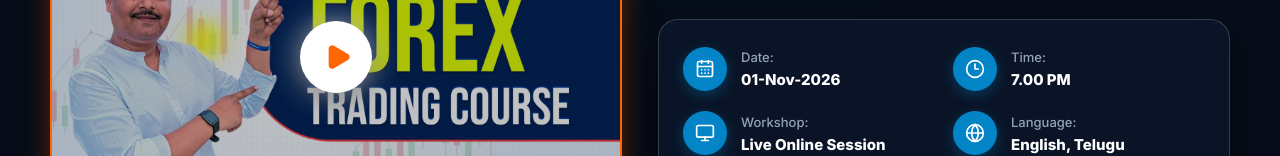
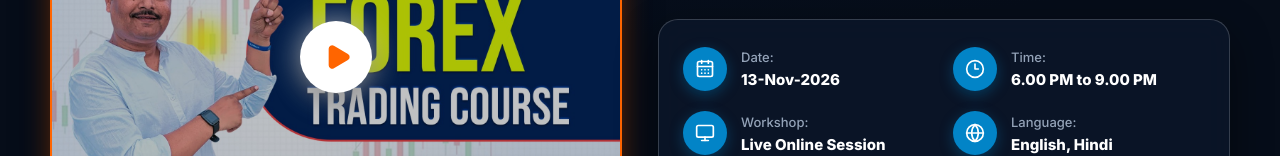
Before and after one commit to pandaece-murali/safe-trader-forex-masterclass, a Next.js app: page / in a window 1280 px wide. Shown: the part 644-800 px from the top of the page. Built offline with nearby package versions, Linux system fonts and the light colour scheme.

Commit message:
webinar date change

```diff
--- a/app/page.tsx
+++ b/app/page.tsx
@@ -308,10 +308,10 @@ const faqs = [
   },
 ];
 
-const WEBINAR_DATE = "01-Nov-2026";
-const WEBINAR_TIME = "7.00 PM";
+const WEBINAR_DATE = "13-Nov-2026";
+const WEBINAR_TIME = "6.00 PM to 9.00 PM";
 const WEBINAR_MODE = "Live Online Session";
-const WEBINAR_LANGUAGE = "English, Telugu";
+const WEBINAR_LANGUAGE = "English, Hindi";
 const REGISTRATION_URL = "https://rzp.io/rzp/jzhEnqTU";
 
 type ZoomCardData = {
@@ -340,8 +340,8 @@ export default function Home() {
   });
 
   useEffect(() => {
-    // Webinar: November 1, 2026, at 7:00 PM IST
-    const targetDate = new Date("2026-11-01T19:00:00+05:30").getTime();
+    // Webinar: November 13, 2026, at 6:00 PM IST
+    const targetDate = new Date("2026-11-13T18:00:00+05:30").getTime();
 
     const updateTimer = () => {
       const distance = targetDate - Date.now();
```
